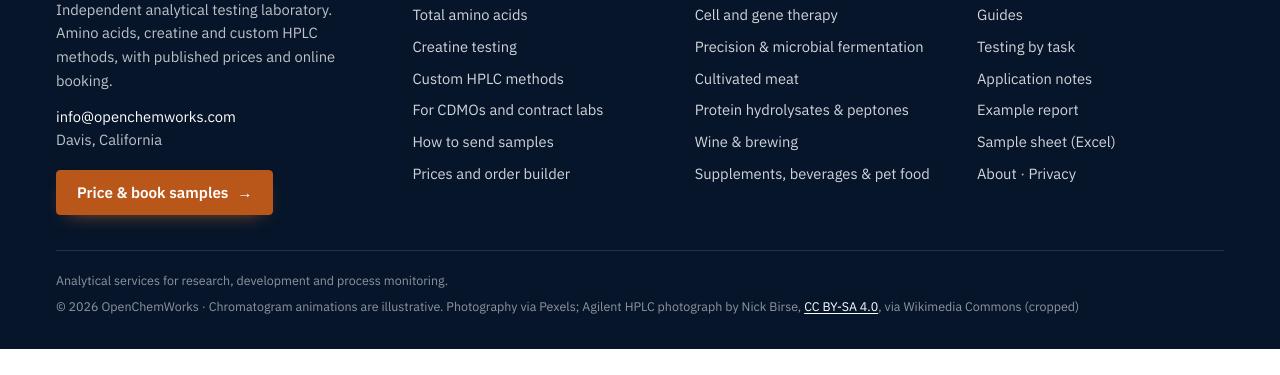
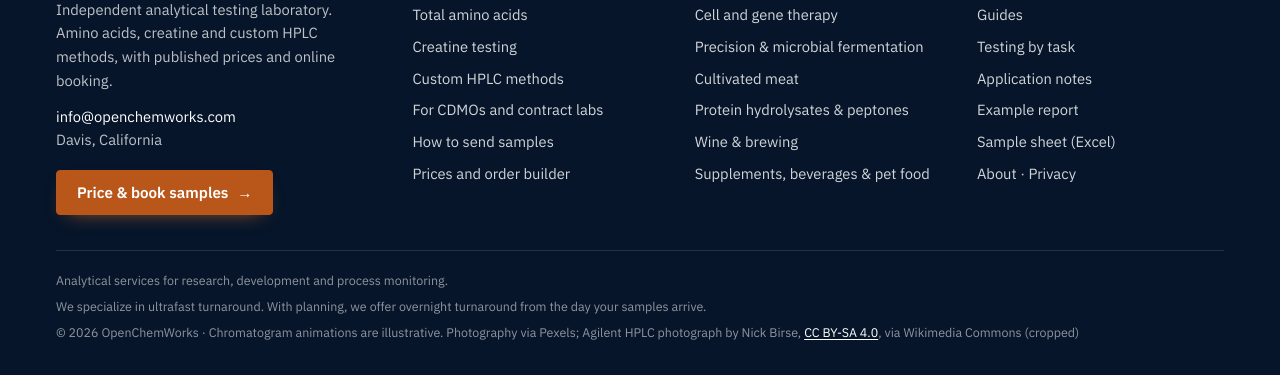
Before and after one commit to openchemworks/openchemworks.github.io, a plain HTML site: page jobs/index.html in a window 1280 px wide. Shown: the part 1529-1904 px from the top of the page. Before the commit the page ends 1878 px from the top, so only its background shows below. Drawn offline with Linux system fonts and the light colour scheme.

Commit message:
Ultrafast turnaround (Wilson 2026-11-15): add ultrafast/overnight line sitewide - batch 5 of 7

```diff
--- a/jobs/index.html
+++ b/jobs/index.html
@@ -138,6 +138,7 @@
     <div><h2>Resources</h2><ul><li><a href="/methods/">Methods library</a></li><li><a href="/insights/">Guides</a></li><li><a href="/jobs/">Testing by task</a></li><li><a href="/notes/">Application notes</a></li><li><a href="/example-report.pdf">Example report</a></li><li><a href="/openchemworks-sample-sheet.xlsx">Sample sheet (Excel)</a></li><li><a href="/about">About</a> · <a href="/privacy">Privacy</a></li></ul></div>
     <div class="legal">
       <span>Analytical services for research, development and process monitoring.</span>
+      <span>We specialize in ultrafast turnaround. With planning, we offer overnight turnaround from the day your samples arrive.</span>
       <span>© 2026 OpenChemWorks · Chromatogram animations are illustrative. Photography via Pexels; Agilent HPLC photograph by Nick Birse, <a href="https://creativecommons.org/licenses/by-sa/4.0/" rel="noopener" target="_blank">CC BY-SA 4.0</a>, via Wikimedia Commons (cropped)</span>
     </div>
   </div>
```
Also changed, not shown: jobs/ammonia-cell-culture.html (+1 -0 lines), jobs/protein-drink-verification.html (+1 -0 lines).
